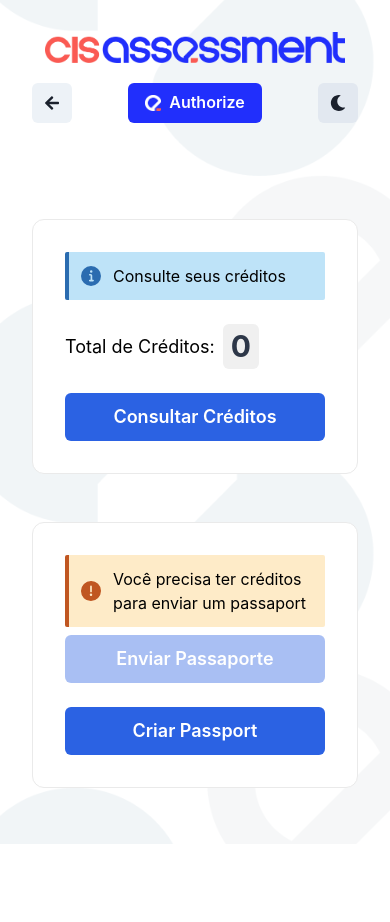
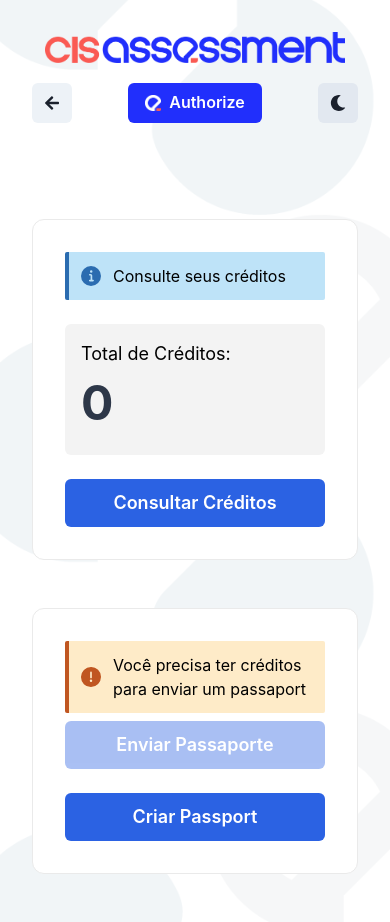
Before and after one commit to leguass7/cis-assessment-connect, a Next.js app: page /router-api in a window 390 px wide. Before the commit the page ends 844 px from the top, so only its background shows below. Built offline with nearby package versions, Linux system fonts and the light colour scheme.

Commit message:
ajuste de responsividade router-api

```diff
--- a/src/pages/router-api/index.tsx
+++ b/src/pages/router-api/index.tsx
@@ -92,10 +92,10 @@ const RouterApi = () => {
                   <AlertIcon />
                   Consulte seus créditos
                 </Alert>
-                <Flex my={4} gap={2} align="center">
-                  <Text fontSize={{ base: 'lg', md: '2xl' }}>Total de Créditos:</Text>
-                  <Box paddingX={2} rounded={'md'} bgColor={'#f0f0f0'}>
-                    <Text as="b" fontSize={'3xl'} color={creditTextColor}>
+                <Flex my={4} direction={'column'}>
+                  <Box padding={4} rounded={'md'} width={'full'} bgColor={'#f3f3f3'}>
+                    <Text fontSize={{ base: 'lg', md: '1xl' }}>Total de Créditos:</Text>
+                    <Text as="b" fontSize={'5xl'} color={creditTextColor}>
                       {credits.toLocaleString('pt-BR')}
                     </Text>
                   </Box>
```
